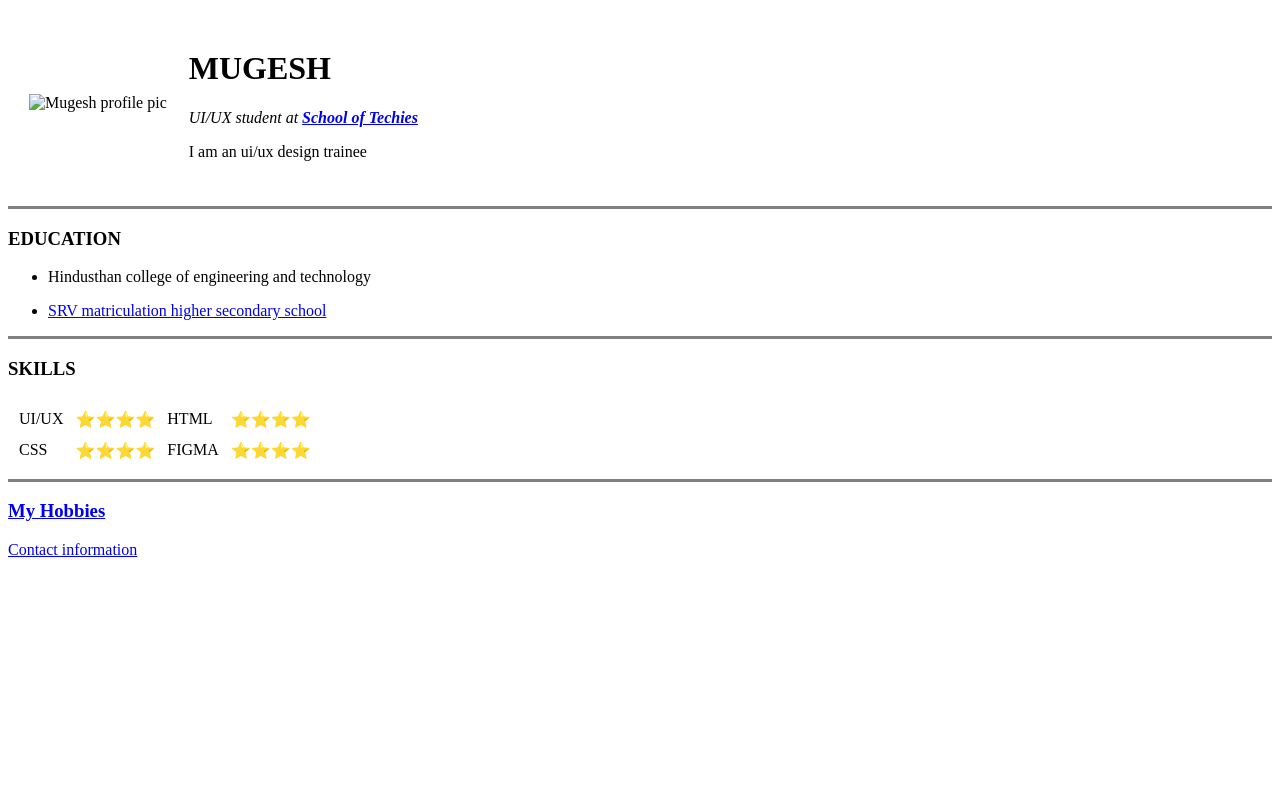
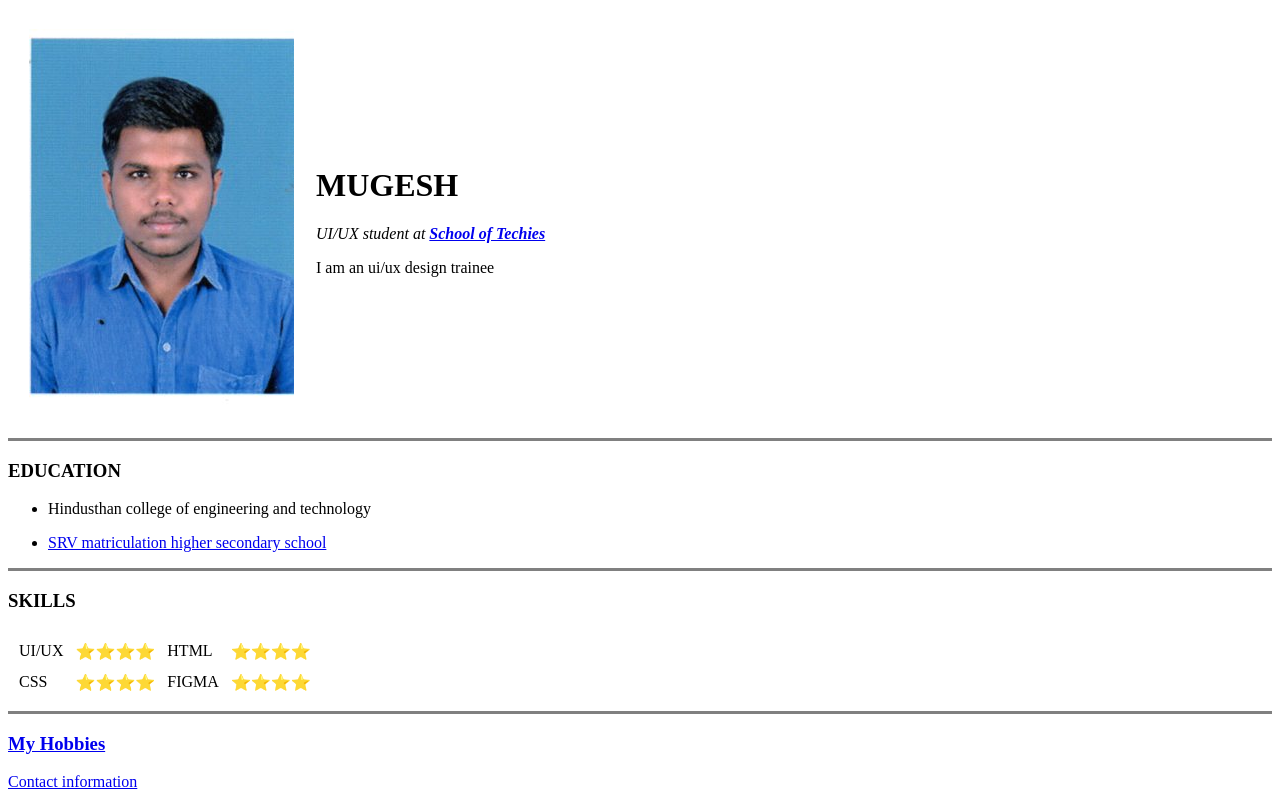
Before and after one commit to Mugesh09/CV, a plain HTML site: page index.html in a window 1280 px wide. Drawn offline with Linux system fonts and the light colour scheme.

Commit message:
Update index.html

```diff
--- a/index.html
+++ b/index.html
@@ -9,7 +9,7 @@
 <body>
   <table cellspacing="20">
     <tr>
-      <td> <img src="img.jpg" alt="Mugesh profile pic"></td>
+      <td> <img src="image/img.jpg" alt="Mugesh profile pic"></td>
       <td>
         <h1>MUGESH</h1>
         <p><em>UI/UX student at <strong><a href="https://schooloftechies.com/">School of Techies</a></strong></em></p>
```
